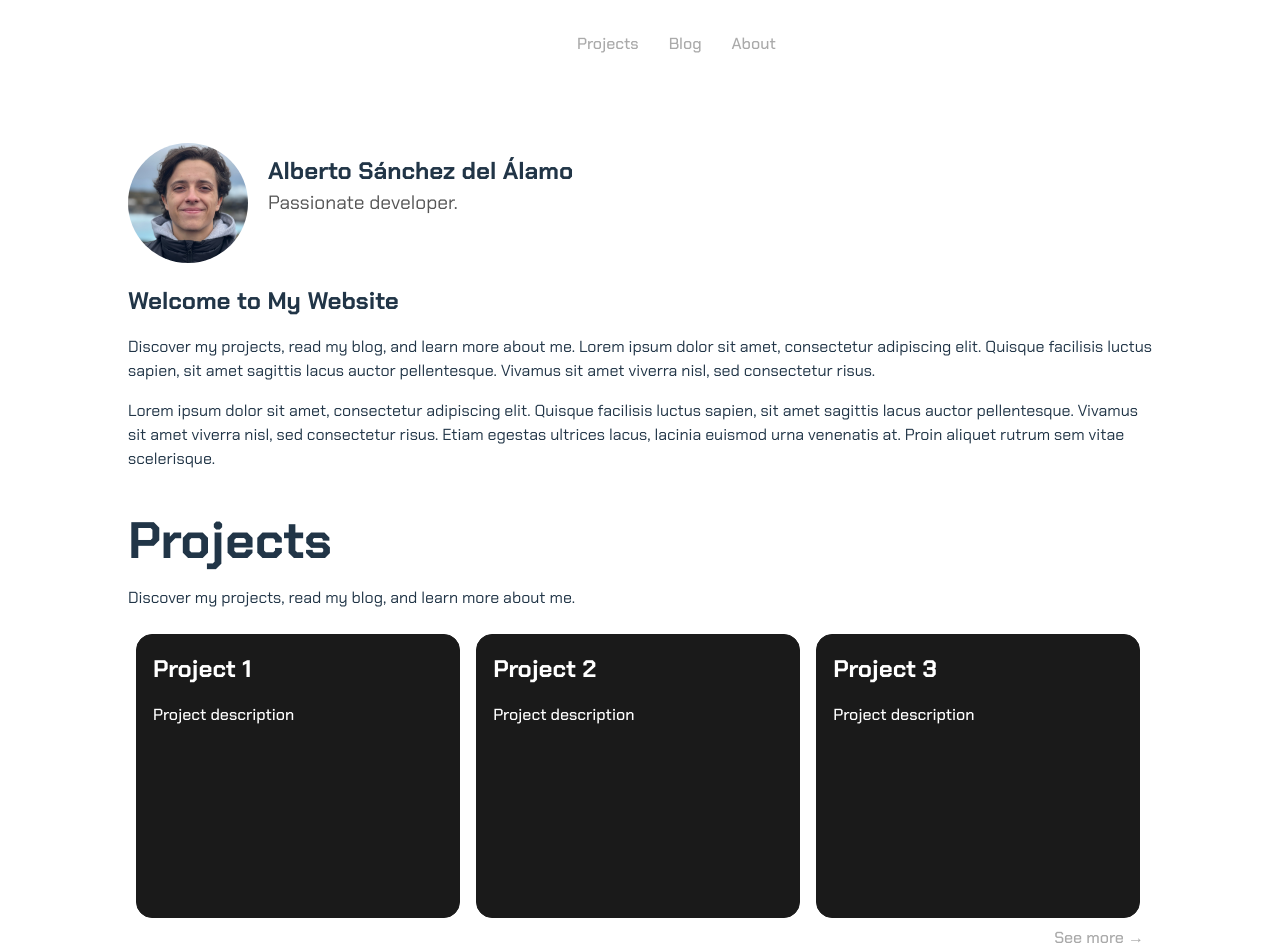
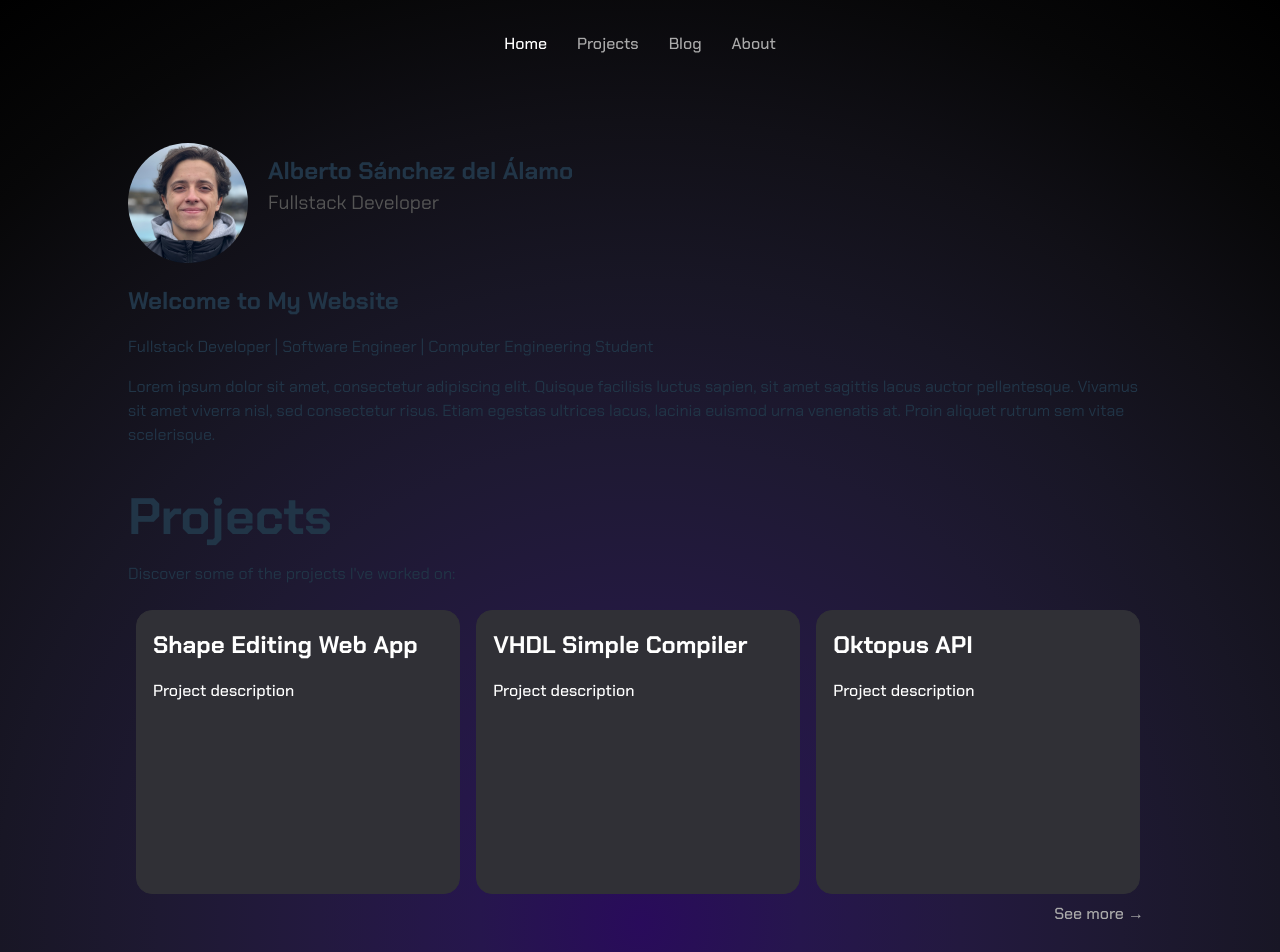
Before and after one commit to albertosanchez14/albertosanchez14.github.io, a React (Vite) app: page / in a window 1280 px wide. Shown: the top 952 px of the page. Built offline with nearby package versions, Linux system fonts and the light colour scheme.

Commit message:
Update footer and project styles, enhance hero and blog sections

```diff
--- a/src/assets/footer.css
+++ b/src/assets/footer.css
@@ -11,6 +11,7 @@
   padding-top: 1em;
   margin-bottom: 1em;
   border-top: 1px solid #333;
+  border-top: 1px solid white;
 }
 
 .contact-info,
@@ -58,5 +59,6 @@
 .footer-bottom {
   font-size: 0.9em;
   border-top: 1px solid #333;
+  border-top: 1px solid white;
   padding-top: 1em;
 }
--- a/src/assets/index.css
+++ b/src/assets/index.css
@@ -6,6 +6,16 @@
   color-scheme: light dark;
   color: rgba(255, 255, 255, 0.87);
   background-color: #242424;
+
+  background: rgb(14,19,61);
+  background: linear-gradient(90deg, rgba(14,19,61,1) 0%, rgba(27,89,115,1) 60%, rgba(27,89,115,1) 100%, rgba(2,0,36,1) 100%);
+
+  background: rgb(14,19,61);
+  background: linear-gradient(90deg, rgba(14,19,61,1) 0%, rgba(23,67,85,1) 60%, rgba(23,67,85,1) 100%, rgba(2,0,36,1) 100%);
+
+  background: radial-gradient(circle at 50% 50%, #0c185b, #111e4d, #141f3f, #151c32, #131824, #0e1117, #060708, #000000);
+  background: radial-gradient(circle at 50% 50%, #290b5b, #26164d, #23193f, #1e1932, #181625, #111017, #070708, #000000);
+  /* background: radial-gradient(circle at 50% 50%, #290b5b, #221147, #1b1136, #140f26, #0e0b19, #07060c, #020203, #000000); */
 
   font-synthesis: none;
   text-rendering: optimizeLegibility;
--- a/src/home/assets/home-projects.css
+++ b/src/home/assets/home-projects.css
@@ -36,8 +36,8 @@
   padding: 1em;
   margin: 0.5em;
   border-radius: 1em;
-  border: 1px solid #1a1a1a;
-  background-color: #1a1a1a;
+  border: 1px solid hsl(240, 6%, 20%);
+  background-color: hsl(240, 6%, 20%);
   color: white;
   text-align: center;
   transition: background-color 300ms;
--- a/src/home/components/Hero.tsx
+++ b/src/home/components/Hero.tsx
@@ -8,16 +8,13 @@ export default function Hero() {
         <img src="src\assets\IMG_6590.JPG" alt="Example Image" />
         <div className="text-content">
           <h2>Alberto Sánchez del Álamo</h2>
-          <p>Passionate developer.</p>
+          <p>Fullstack Developer</p>
         </div>
       </section>
       <section className="hero" id="home">
         <h2>Welcome to My Website</h2>
         <p>
-          Discover my projects, read my blog, and learn more about me. Lorem
-          ipsum dolor sit amet, consectetur adipiscing elit. Quisque facilisis
-          luctus sapien, sit amet sagittis lacus auctor pellentesque. Vivamus
-          sit amet viverra nisl, sed consectetur risus.
+          Fullstack Developer | Software Engineer | Computer Engineering Student
         </p>
         <p>
           Lorem ipsum dolor sit amet, consectetur adipiscing elit. Quisque
--- a/src/home/components/HomeBlog.tsx
+++ b/src/home/components/HomeBlog.tsx
@@ -6,7 +6,7 @@ export default function HomeBlog() {
   return (
     <section className="home-blog">
       <h1>Blog</h1>
-      <p>Discover my projects, read my blog, and learn more about me.</p>
+      <p>Here are some of my latest blog posts:</p>
       <ul className="blog-posts">
         <li className="blog-post">
           <span>Dec 8, 2024</span>
--- a/src/home/components/HomeProjects.tsx
+++ b/src/home/components/HomeProjects.tsx
@@ -6,24 +6,24 @@ export default function HomeProjects() {
   return (
     <section className="home-projects" id="home">
       <h1>Projects</h1>
-      <p>Discover my projects, read my blog, and learn more about me.</p>
+      <p>Discover some of the projects I've worked on:</p>
       <div>
         <div className="home-projects-display">
           <Link to="/project/project1" className="mini-project">
             <div>
-              <h2>Project 1</h2>
+              <h2>Shape Editing Web App</h2>
               <p>Project description</p>
             </div>
           </Link>
           <Link to="/project/project2" className="mini-project">
             <div>
-              <h2>Project 2</h2>
+              <h2>VHDL Simple Compiler</h2>
               <p>Project description</p>
             </div>
           </Link>
           <Link to="/project/project3" className="mini-project">
             <div>
-              <h2>Project 3</h2>
+              <h2>Oktopus API</h2>
               <p>Project description</p>
             </div>
           </Link>
--- a/src/projects/assets/projects.css
+++ b/src/projects/assets/projects.css
@@ -22,8 +22,8 @@
   max-width: calc(50% - 1rem); /* Ensure max width aligns with flex */
   height: 360px; /* Fixed height for each project */
   border-radius: 1rem;
-  border: 1px solid #1a1a1a;
-  background-color: #1a1a1a;
+  border: 1px solid hsl(240, 6%, 20%);
+  background-color: hsl(240, 6%, 20%);
   overflow: hidden;
 
   display: flex;
--- a/src/projects/components/Projects.tsx
+++ b/src/projects/components/Projects.tsx
@@ -38,6 +38,7 @@ export default function Projects() {
                 <svg viewBox="0 0 128 128" id="express">
                   <path d="M126.67 98.44c-4.56 1.16-7.38.05-9.91-3.75-5.68-8.51-11.95-16.63-18-24.9-.78-1.07-1.59-2.12-2.6-3.45C89 76 81.85 85.2 75.14 94.77c-2.4 3.42-4.92 4.91-9.4 3.7l26.92-36.13L67.6 29.71c4.31-.84 7.29-.41 9.93 3.45 5.83 8.52 12.26 16.63 18.67 25.21 6.45-8.55 12.8-16.67 18.8-25.11 2.41-3.42 5-4.72 9.33-3.46-3.28 4.35-6.49 8.63-9.72 12.88-4.36 5.73-8.64 11.53-13.16 17.14-1.61 2-1.35 3.3.09 5.19C109.9 76 118.16 87.1 126.67 98.44zM1.33 61.74c.72-3.61 1.2-7.29 2.2-10.83 6-21.43 30.6-30.34 47.5-17.06C60.93 41.64 63.39 52.62 62.9 65H7.1c-.84 22.21 15.15 35.62 35.53 28.78 7.15-2.4 11.36-8 13.47-15 1.07-3.51 2.84-4.06 6.14-3.06-1.69 8.76-5.52 16.08-13.52 20.66-12 6.86-29.13 4.64-38.14-4.89C5.26 85.89 3 78.92 2 71.39c-.15-1.2-.46-2.38-.7-3.57q.03-3.04.03-6.08zm5.87-1.49h50.43c-.33-16.06-10.33-27.47-24-27.57-15-.12-25.78 11.02-26.43 27.57z"></path>
                 </svg>
+                <img src="https://cdn.jsdelivr.net/gh/devicons/devicon@latest/icons/mongodb/mongodb-original.svg" />
                 <img src="https://cdn.jsdelivr.net/gh/devicons/devicon@latest/icons/googlecloud/googlecloud-original.svg" />
               </div>
             </div>
```
